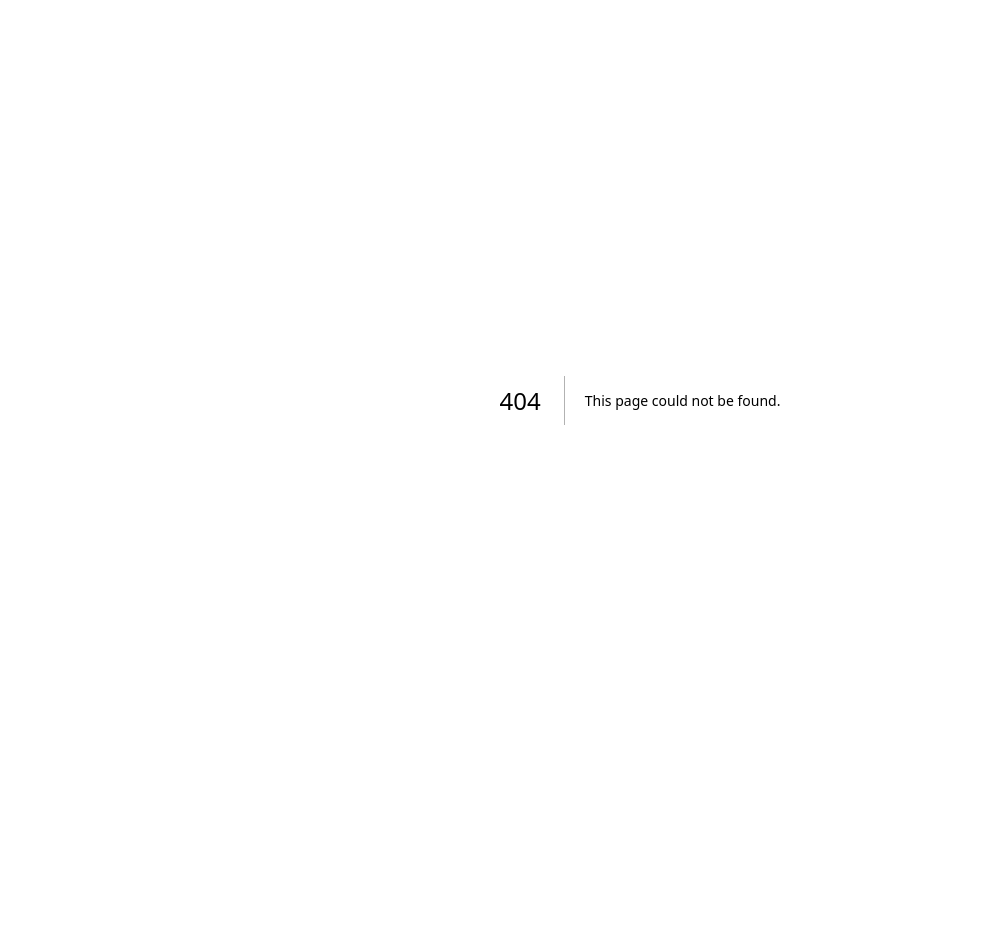
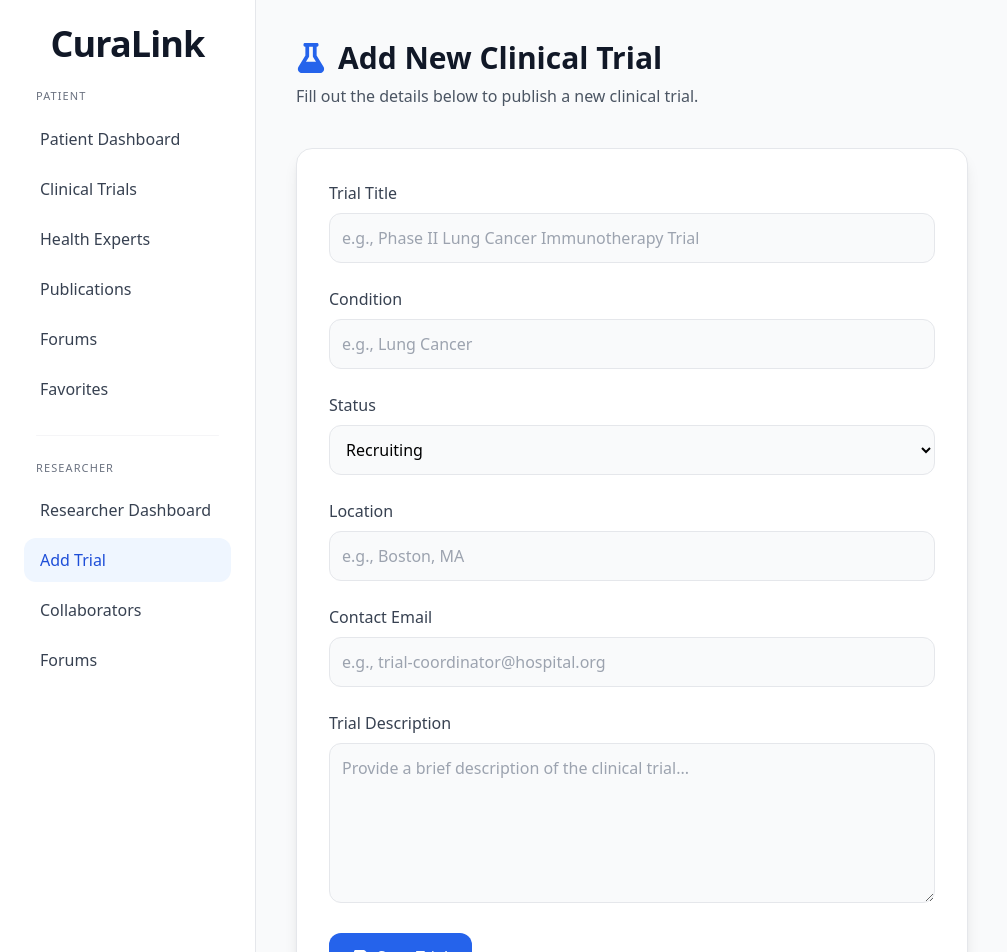
Before and after one commit to Khan4218/curalink-mvp, a Next.js app in the folder curalink-mvp/: page /researcher/add-trial in a window 1280 px wide. Before the commit this address had no page. Shown: the top 952 px of the page, without its empty margins (0-1007 px from the left). Before the commit the page ends 800 px from the top, so only its background shows below. Built offline with nearby package versions, Linux system fonts and the light colour scheme.

Commit message:
feat:implemented researcher add trial page with mock json later will be integrated with real backend

```diff
--- /dev/null
+++ b/curalink-mvp/app/researcher/add-trial/page.tsx
@@ -0,0 +1,161 @@
+"use client";
+
+import { useState } from "react";
+import { FaFlask, FaSave } from "react-icons/fa";
+
+export default function AddTrialPage() {
+  const [form, setForm] = useState({
+    title: "",
+    condition: "",
+    status: "recruiting",
+    location: "",
+    contact: "",
+    description: "",
+  });
+
+  const [success, setSuccess] = useState(false);
+
+  const handleChange = (e: any) => {
+    setForm({ ...form, [e.target.name]: e.target.value });
+  };
+
+  const handleSubmit = (e: any) => {
+    e.preventDefault();
+
+    console.log("Trial submitted:", form);
+
+    setSuccess(true);
+
+    setTimeout(() => setSuccess(false), 3000);
+  };
+
+  return (
+    <div className="space-y-10">
+      {/* Header */}
+      <div>
+        <h1 className="text-3xl font-semibold text-gray-900 flex items-center gap-3">
+          <FaFlask className="text-blue-600" />
+          Add New Clinical Trial
+        </h1>
+        <p className="text-gray-600 mt-2">
+          Fill out the details below to publish a new clinical trial.
+        </p>
+      </div>
+
+      {/* Success Message */}
+      {success && (
+        <div className="p-4 bg-green-100 text-green-700 rounded-xl border border-green-300">
+          ✅ Trial created successfully! (Mock save)
+        </div>
+      )}
+
+      {/* Form */}
+      <form
+        onSubmit={handleSubmit}
+        className="bg-white p-8 rounded-2xl shadow-lg border space-y-6 max-w-2xl"
+      >
+        {/* Title */}
+        <div>
+          <label className="block text-gray-700 font-medium mb-2">
+            Trial Title
+          </label>
+          <input
+            name="title"
+            value={form.title}
+            onChange={handleChange}
+            required
+            placeholder="e.g., Phase II Lung Cancer Immunotherapy Trial"
+            className="w-full p-3 border rounded-xl bg-gray-50 outline-none"
+          />
+        </div>
+
+        {/* Condition */}
+        <div>
+          <label className="block text-gray-700 font-medium mb-2">
+            Condition
+          </label>
+          <input
+            name="condition"
+            value={form.condition}
+            onChange={handleChange}
+            required
+            placeholder="e.g., Lung Cancer"
+            className="w-full p-3 border rounded-xl bg-gray-50 outline-none"
+          />
+        </div>
+
+        {/* Status */}
+        <div>
+          <label className="block text-gray-700 font-medium mb-2">
+            Status
+          </label>
+          <select
+            name="status"
+            value={form.status}
+            onChange={handleChange}
+            className="w-full p-3 border rounded-xl bg-gray-50 outline-none"
+          >
+            <option value="recruiting">Recruiting</option>
+            <option value="completed">Completed</option>
+            <option value="paused">Paused</option>
+          </select>
+        </div>
+
+        {/* Location */}
+        <div>
+          <label className="block text-gray-700 font-medium mb-2">
+            Location
+          </label>
+          <input
+            name="location"
+            value={form.location}
+            onChange={handleChange}
+            required
+            placeholder="e.g., Boston, MA"
+            className="w-full p-3 border rounded-xl bg-gray-50 outline-none"
+          />
+        </div>
+
+        {/* Contact Email */}
+        <div>
+          <label className="block text-gray-700 font-medium mb-2">
+            Contact Email
+          </label>
+          <input
+            type="email"
+            name="contact"
+            value={form.contact}
+            onChange={handleChange}
+            required
+            placeholder="e.g., trial-coordinator@hospital.org"
+            className="w-full p-3 border rounded-xl bg-gray-50 outline-none"
+          />
+        </div>
+
+        {/* Description */}
+        <div>
+          <label className="block text-gray-700 font-medium mb-2">
+            Trial Description
+          </label>
+          <textarea
+            name="description"
+            value={form.description}
+            onChange={handleChange}
+            required
+            placeholder="Provide a brief description of the clinical trial..."
+            className="w-full p-3 border rounded-xl bg-gray-50 outline-none h-40"
+          />
+        </div>
+
+        {/* Submit Button */}
+        <button
+          type="submit"
+          className="flex items-center gap-2 px-6 py-3 bg-blue-600 text-white rounded-xl hover:bg-blue-700 transition font-medium"
+        >
+          <FaSave />
+          Save Trial
+        </button>
+      </form>
+    </div>
+  );
+}
```
Also changed, not shown: curalink-mvp/app/data/researcher-trials.json (added, +11 -0 lines).
